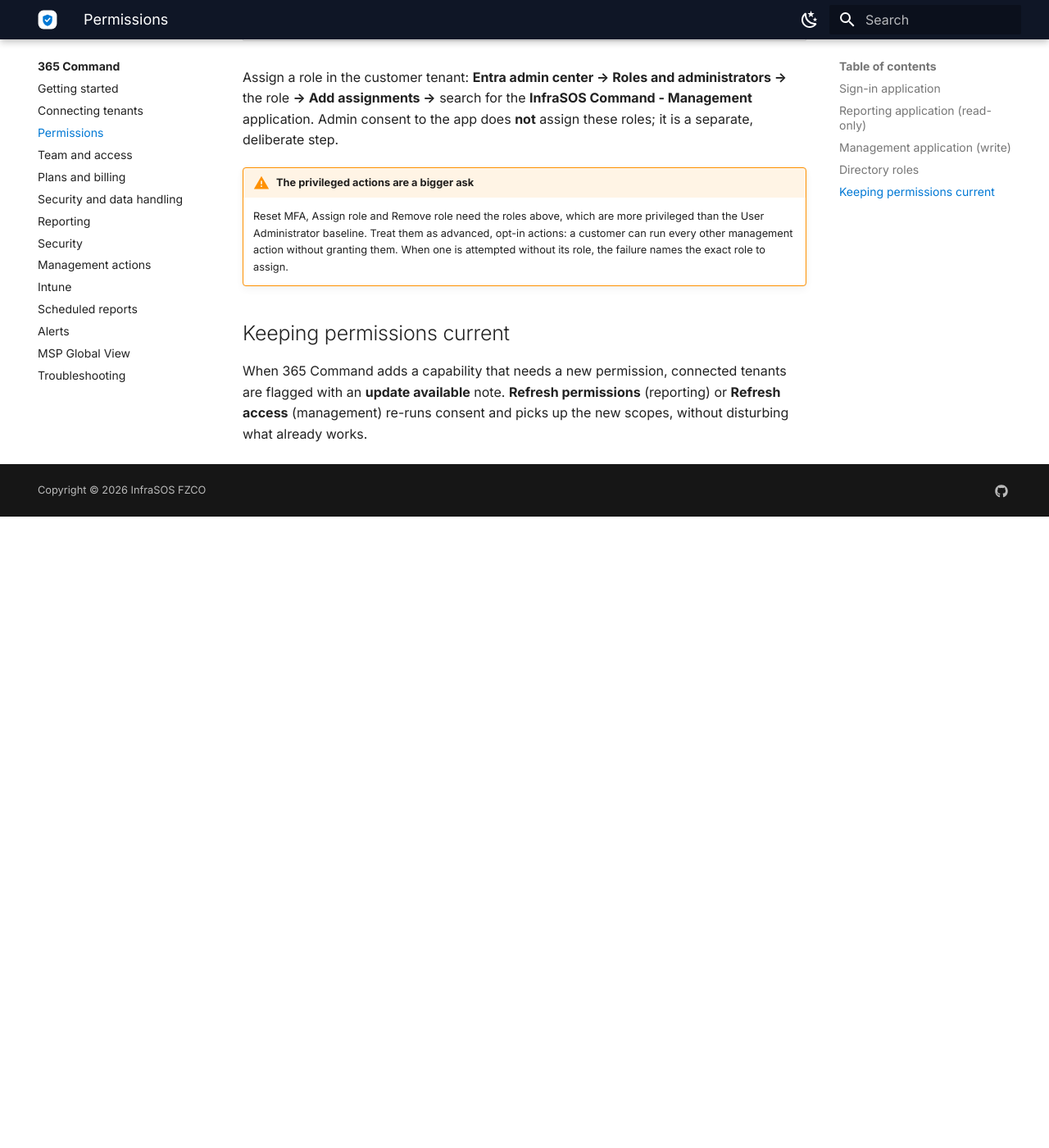
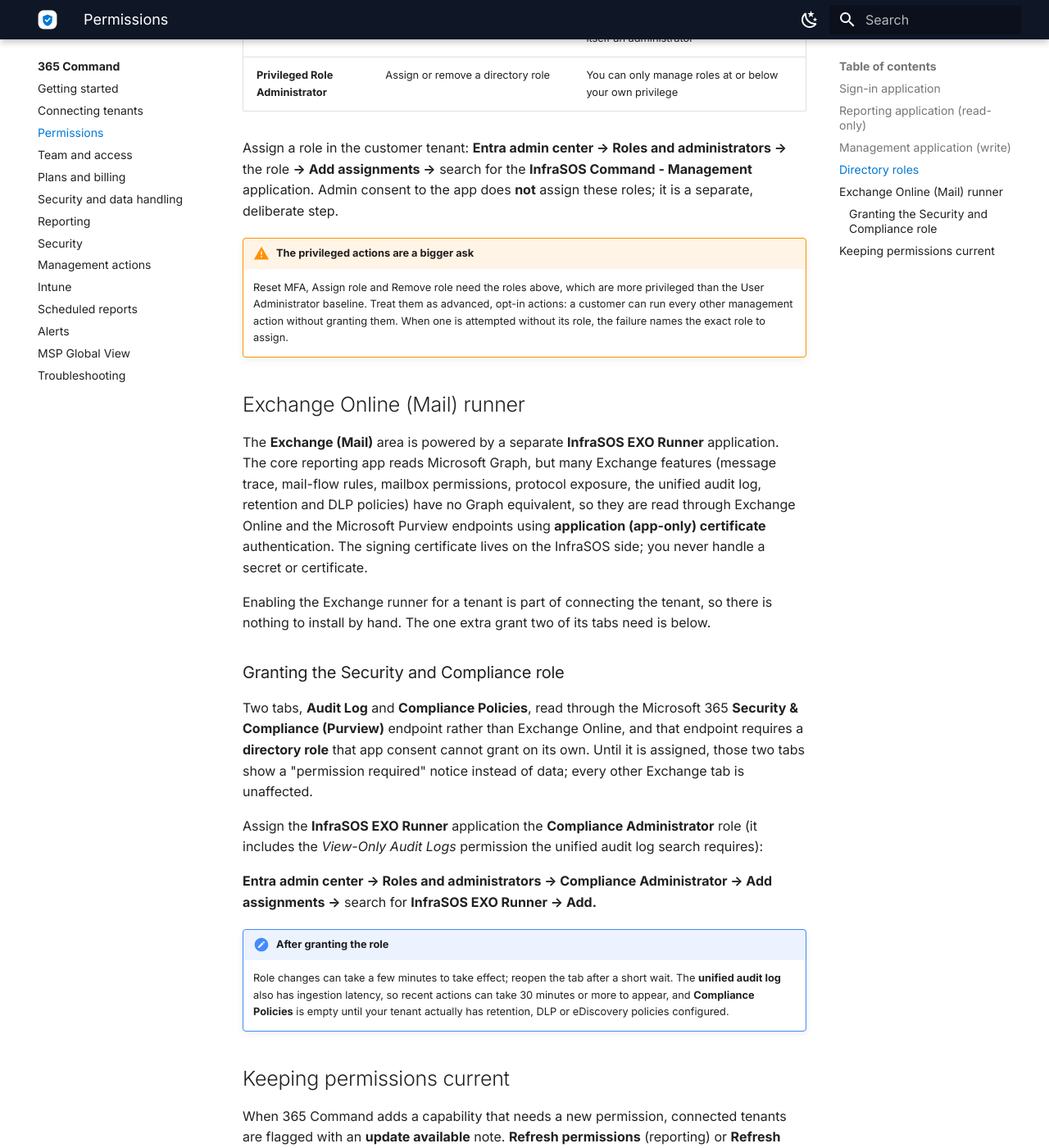
Before and after one commit to InfraSOS/infrasos-docs, an MkDocs documentation site: the page built from docs/365-command/permissions.md, in a window 1280 px wide and 1400 px high, scrolled down 3621 px. Shown: the whole window at 82% size. Built offline with MkDocs 1.6.1 and Material for MkDocs 9.7.7, drawn with Linux system fonts in a browser that asks for light colours; before the commit the page ends 4251 px from its top, so only the background shows below that; some of the changed text lies outside the part shown.

Commit message:
docs(365-command): Exchange runner S&C role + Service Health alert profile
- permissions: add "Exchange Online (Mail) runner" section covering the
  Security & Compliance (Compliance Administrator) role the Audit Log and
  Compliance Policies tabs need; add ServiceHealth.Read.All to the reporting
  permissions table.
- alerts: document the "Service incident or advisory" (Service Health) alert
  profile in both the catalogue and cadence tables, with its incidents/
  advisories/both scope; add a maintainer reminder to document the remaining
  new profiles (e.g. New high-privilege app consent) once they reach production.

Co-Authored-By: Claude Opus 4.8 <noreply@anthropic.com>

```diff
--- a/docs/365-command/permissions.md
+++ b/docs/365-command/permissions.md
@@ -46,6 +46,7 @@ Every report reads through the **InfraSOS Command** application using **Applicat
 | `UserAuthenticationMethod.Read.All` | Per-user MFA method detail | |
 | `DeviceManagementManagedDevices.Read.All` | Intune managed devices, compliance and at-risk | Needs an Intune licence |
 | `SharePointTenantSettings.Read.All` | Tenant-wide SharePoint sharing settings | |
+| `ServiceHealth.Read.All` | Microsoft 365 service health incidents and advisories, and the Service Health alert profile | |
 
 !!! note "A missing read permission never breaks the console"
     If a report needs a permission the tenant has not granted - or a licence it does not have - that
@@ -108,6 +109,37 @@ to the app does **not** assign these roles; it is a separate, deliberate step.
     other management action without granting them. When one is attempted without its role, the
     failure names the exact role to assign.
 
+## Exchange Online (Mail) runner
+
+The **Exchange (Mail)** area is powered by a separate **InfraSOS EXO Runner** application. The core
+reporting app reads Microsoft Graph, but many Exchange features (message trace, mail-flow rules,
+mailbox permissions, protocol exposure, the unified audit log, retention and DLP policies) have no
+Graph equivalent, so they are read through Exchange Online and the Microsoft Purview endpoints using
+**application (app-only) certificate** authentication. The signing certificate lives on the InfraSOS
+side; you never handle a secret or certificate.
+
+Enabling the Exchange runner for a tenant is part of connecting the tenant, so there is nothing to
+install by hand. The one extra grant two of its tabs need is below.
+
+### Granting the Security and Compliance role
+
+Two tabs, **Audit Log** and **Compliance Policies**, read through the Microsoft 365 **Security &
+Compliance (Purview)** endpoint rather than Exchange Online, and that endpoint requires a **directory
+role** that app consent cannot grant on its own. Until it is assigned, those two tabs show a
+"permission required" notice instead of data; every other Exchange tab is unaffected.
+
+Assign the **InfraSOS EXO Runner** application the **Compliance Administrator** role (it includes the
+*View-Only Audit Logs* permission the unified audit log search requires):
+
+**Entra admin center → Roles and administrators → Compliance Administrator → Add assignments →**
+search for **InfraSOS EXO Runner → Add.**
+
+!!! note "After granting the role"
+    Role changes can take a few minutes to take effect; reopen the tab after a short wait. The
+    **unified audit log** also has ingestion latency, so recent actions can take 30 minutes or more to
+    appear, and **Compliance Policies** is empty until your tenant actually has retention, DLP or
+    eDiscovery policies configured.
+
 ## Keeping permissions current
 
 When 365 Command adds a capability that needs a new permission, connected tenants are flagged with
```
Also changed, not shown: docs/365-command/alerts.md (+16 -0 lines).
